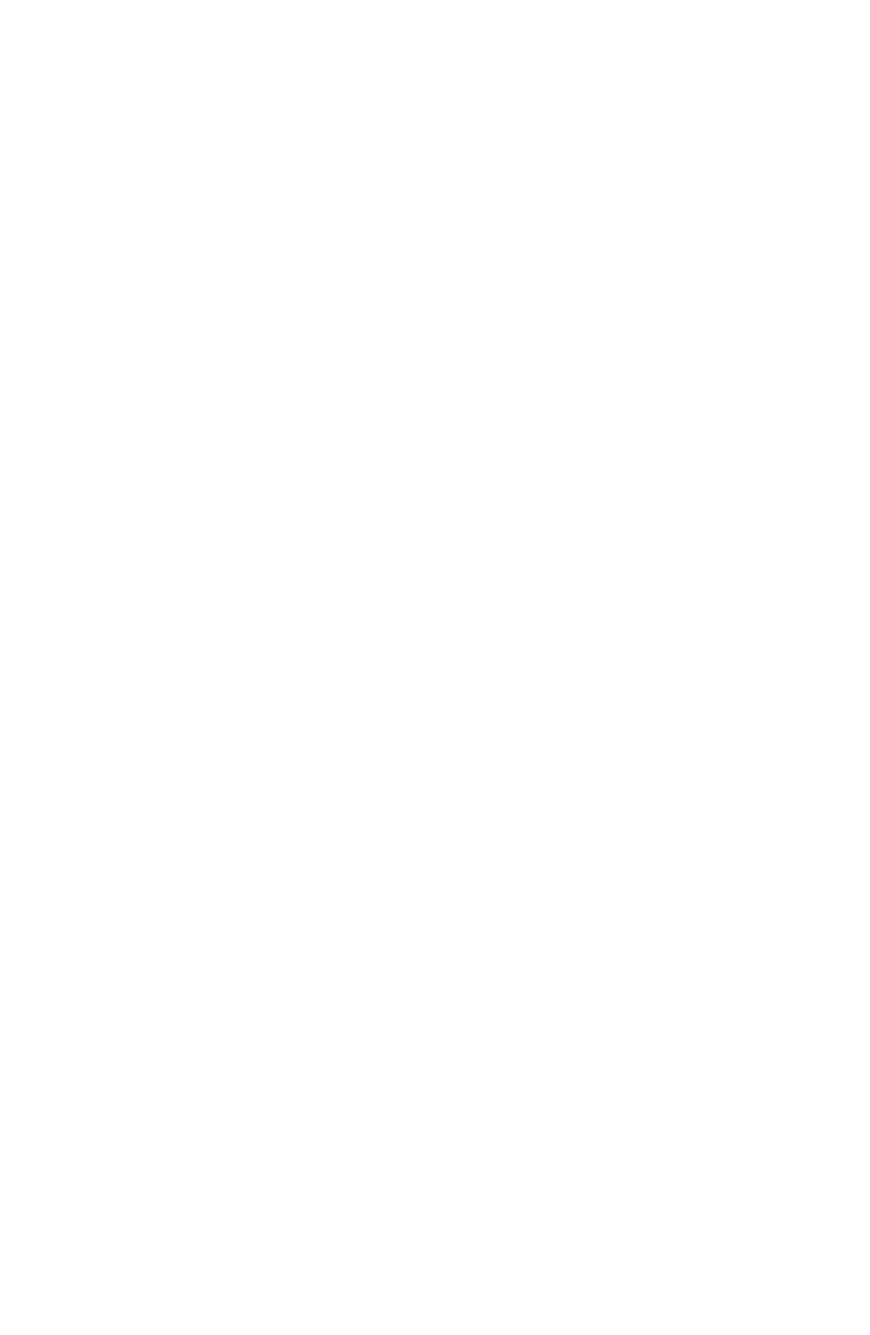
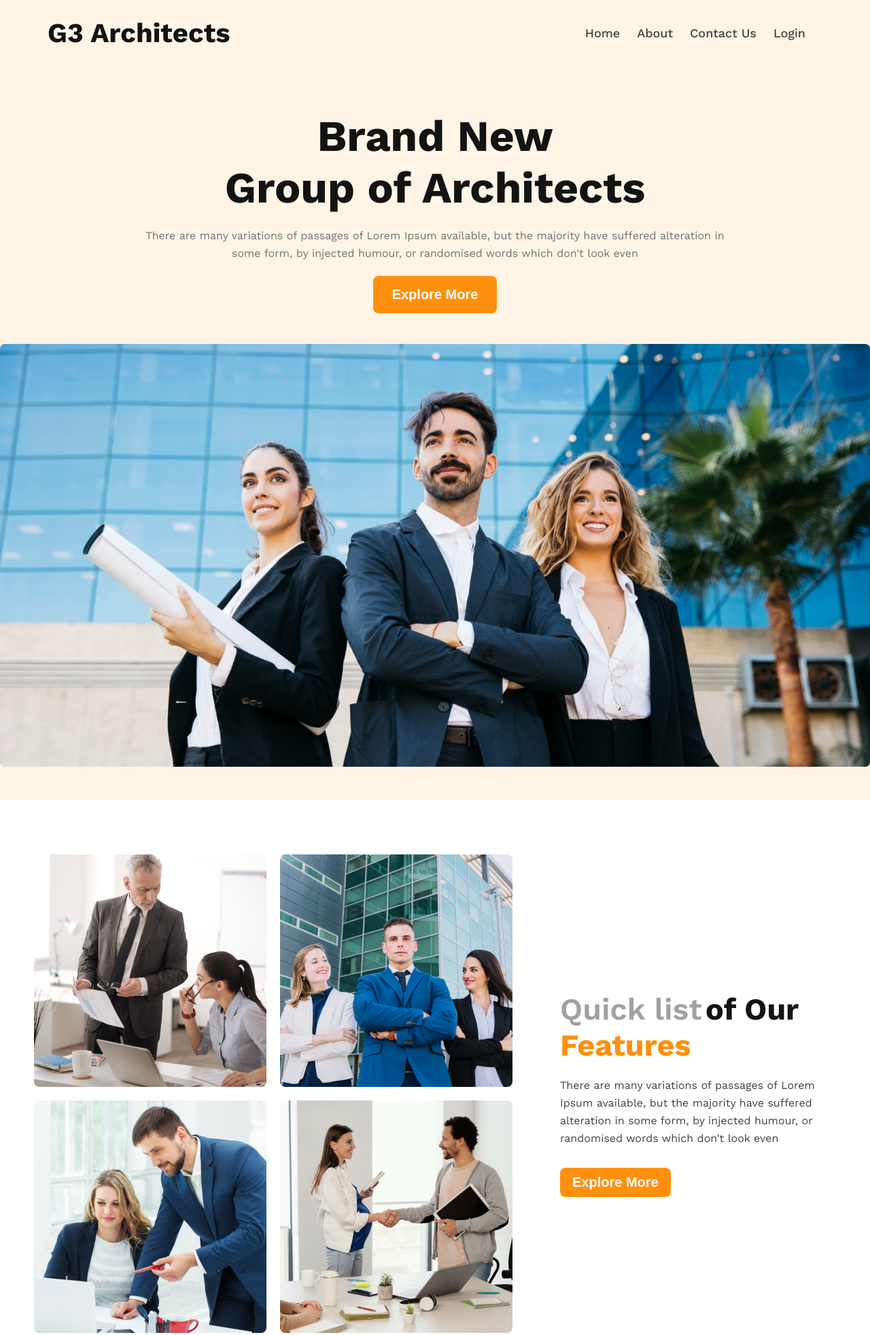
Before and after one commit to naimsadiq/g3-architects-website, a plain HTML site: page index.html in a window 1280 px wide. Shown: the whole page at 68% size. Before the commit the page ends 800 px from the top, so only its background shows below. Drawn offline with nearby package versions, Linux system fonts and the light colour scheme.

Commit message:
our features html code complete

```diff
--- a/index.html
+++ b/index.html
@@ -6,14 +6,50 @@
     <link rel="stylesheet" href="styles/style.css">
     <title>architects</title>
 </head>
-<body>
-    <header>
+<body class="work-sans-font">
+    <!-- header start -->
+    <header class="bg-color">
+        <nav class="navbar display-flex">
+            <h3 class="brand text-color-dark-01">G3 Architects</h3>
 
+            <ul class="nav-links display-flex">
+                <li><a href="#" class="nav-link text-color-dark-02">Home</a></li>
+                <li><a href="#" class="nav-link text-color-dark-02">About</a></li>
+                <li><a href="#" class="nav-link text-color-dark-02">Contact Us</a></li>
+                <li><a href="#" class="nav-link text-color-dark-02">Login</a></li>
+            </ul>
+        </nav>
+        <div class="banner">
+            <div class="banner-content">
+                <h1 class="banner-title text-color-dark-01">Brand New <br>Group of Architects </h1>
+                <p class="banner-description text-color-dark-03">
+                There are many variations of passages of Lorem Ipsum available, but the majority have suffered alteration in some form, by injected humour, or randomised words which don't look even
+                </p>
+                <button class="primary-btn">Explore More</button>
+            </div>
+
+            <div class="banner-img">
+                <img src="./images/banner.png" alt="">
+            </div>
+        </div>
     </header>
-
+    <!-- header end -->
 
     <main>
-
+        <!-- Our Features section start -->
+        <section class="our-features">
+            <div class="img-conteiner">
+                <img src="./images/team1.png" alt="">
+                <img src="./images/team2.png" alt="">
+                <img src="./images/team3.png" alt="">
+                <img src="./images/team4.png" alt="">
+            </div>
+            <div class="text-conteiner">
+                <h3 class="feature-title"><span id="quick">Quick list</span> <span id="of-our">of Our </span><span id="features">Features</span></h3>
+                <p class="feature-description">There are many variations of passages of Lorem Ipsum available, but the majority have suffered alteration in some form, by injected humour, or randomised words which don't look even</p>
+                <button>Explore More</button>
+            </div>
+        </section>
     </main>
     <footer>
 
--- a/styles/style.css
+++ b/styles/style.css
@@ -0,0 +1,181 @@
+@import url('https://fonts.googleapis.com/css2?family=Inter:ital,opsz,wght@0,14..32,100..900;1,14..32,100..900&family=Merriweather:ital,opsz,wght@0,18..144,300..900;1,18..144,300..900&family=Open+Sans:ital,wght@0,300..800;1,300..800&family=Poppins:ital,wght@0,100;0,200;0,300;0,400;0,500;0,600;0,700;0,800;0,900;1,100;1,200;1,300;1,400;1,500;1,600;1,700;1,800;1,900&family=Raleway:ital,wght@0,100..900;1,100..900&family=Work+Sans:ital,wght@0,100..900;1,100..900&display=swap');
+
+.work-sans-font {
+  font-family: "Work Sans", sans-serif;
+  font-optical-sizing: auto;
+  font-weight: normal;
+}
+*{
+    margin: 0;
+    padding: 0;
+    box-sizing: border-box;
+}
+
+/* shared styles */
+.display-flex{
+    display: flex;
+}
+
+.text-color-dark-01{
+    color: #131313;
+}
+.text-color-dark-02{
+    color: #424242;
+}
+.text-color-dark-03{
+    color: #727272;
+}
+.text-color-dark-04{
+    color: #A1A1A1;
+}
+.text-color-dark-05{
+    color: #D0D0D0;
+}
+.text-color-dark-06{
+    color: #E7E7E7;
+}
+.text-color-dark-07{
+    color: #F3F3F3;
+}
+.text-color-white-color{
+    color: #FFFFFF;
+}
+
+.bg-color{
+    background-color: rgba(255, 144, 14, 10%);
+}
+
+.primary-btn{
+    background-color: #FF900E;
+    color: #FFFFFF;
+    border: none;
+    border-radius: 8px;
+    padding: 16px 28px;
+    font-size: 20px;
+    font-weight: 600;
+}
+
+
+/* header styles */
+.navbar{
+    justify-content: space-between;
+    align-items: center;
+    max-width: 1140px;
+    margin: 0 auto;
+    padding: 25px 0 70px 0;
+}
+.brand{
+    font-size: 2.5rem;
+    font-weight: bold;
+}
+.nav-links{
+    list-style-type: none;
+}
+
+.nav-links li{
+    margin-right: 25px;
+}
+.nav-link{
+    text-decoration: none;
+    cursor: pointer;
+    font-size: 18px;
+    font-weight: 500;
+}
+
+
+/* banner related styles  */
+
+.banner{
+    max-width: 1440px;
+    margin: 20px auto 0;
+}
+
+.banner-content{
+    max-width: 860px;
+    text-align: center;
+    margin: 0 auto;
+}
+.banner-title{
+    font-size: 4rem;
+    font-weight: bold;
+}
+
+.banner-description{
+    line-height: 26px;
+    margin: 20px 0;
+}
+
+.banner-img img{
+    width: 100%;
+    margin: 45px 0;
+}
+
+/* Our features style start */
+.our-features{
+    display: flex;
+    justify-content: space-between;
+    align-items: center;
+    gap: 70px;
+    max-width: 1440px;
+    margin: 0 auto;
+    padding: 80px 50px;
+}
+.img-conteiner{
+    display: grid;
+    grid-template-columns: repeat(2, 1fr);
+    gap: 20px;
+}
+.text-conteiner{
+    max-width: 537px;
+}
+
+#quick{
+    font-size: 2.8rem;
+    font-weight: 600;
+    color: #A1A1A1;
+}
+#of-our{
+    font-size: 2.8rem;
+    font-weight: bold;
+    color: #131313;
+}
+#features{
+    font-size: 2.8rem;
+    font-weight: bold;
+    color: #FF900E;
+}
+
+.feature-description{
+    color: #424242;
+    margin: 20px 0 30px 0;
+    line-height: 26px;
+}
+
+.text-conteiner button{
+    background-color: #FF900E;
+    color: #FFFFFF;
+    padding: 10px 18px;
+    font-size: 20px;
+    font-weight: 700;
+    border: none;
+    border-radius: 8px;
+}
+
+
+
+
+
+@media screen and (max-width: 576px){
+    .navbar,
+    .nav-links{
+        flex-direction: column;
+    }
+
+    .navbar{
+        gap: 35px;
+    }
+
+    .banner-content{
+        padding: 0 10px;
+    }
+}
```
